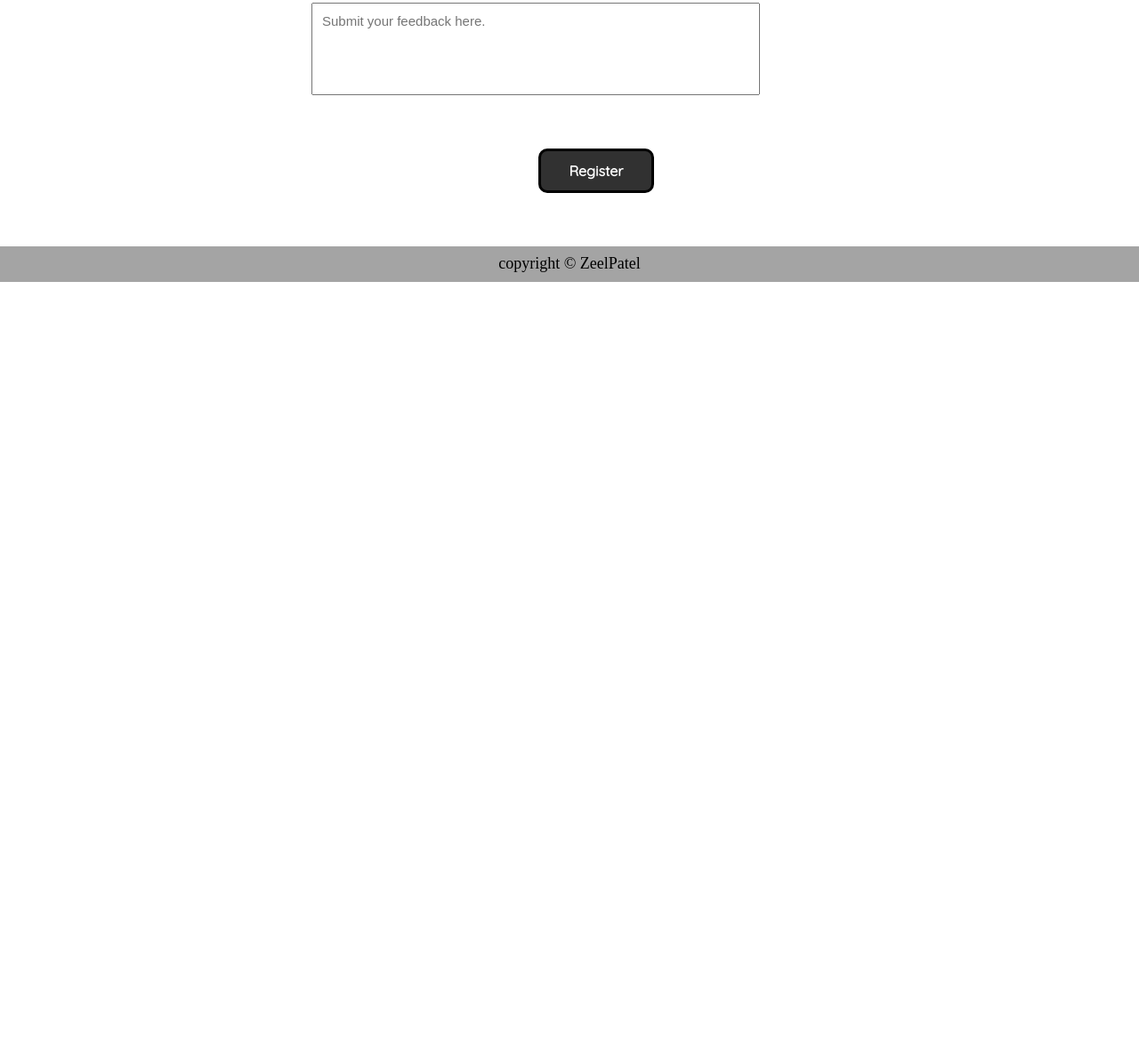
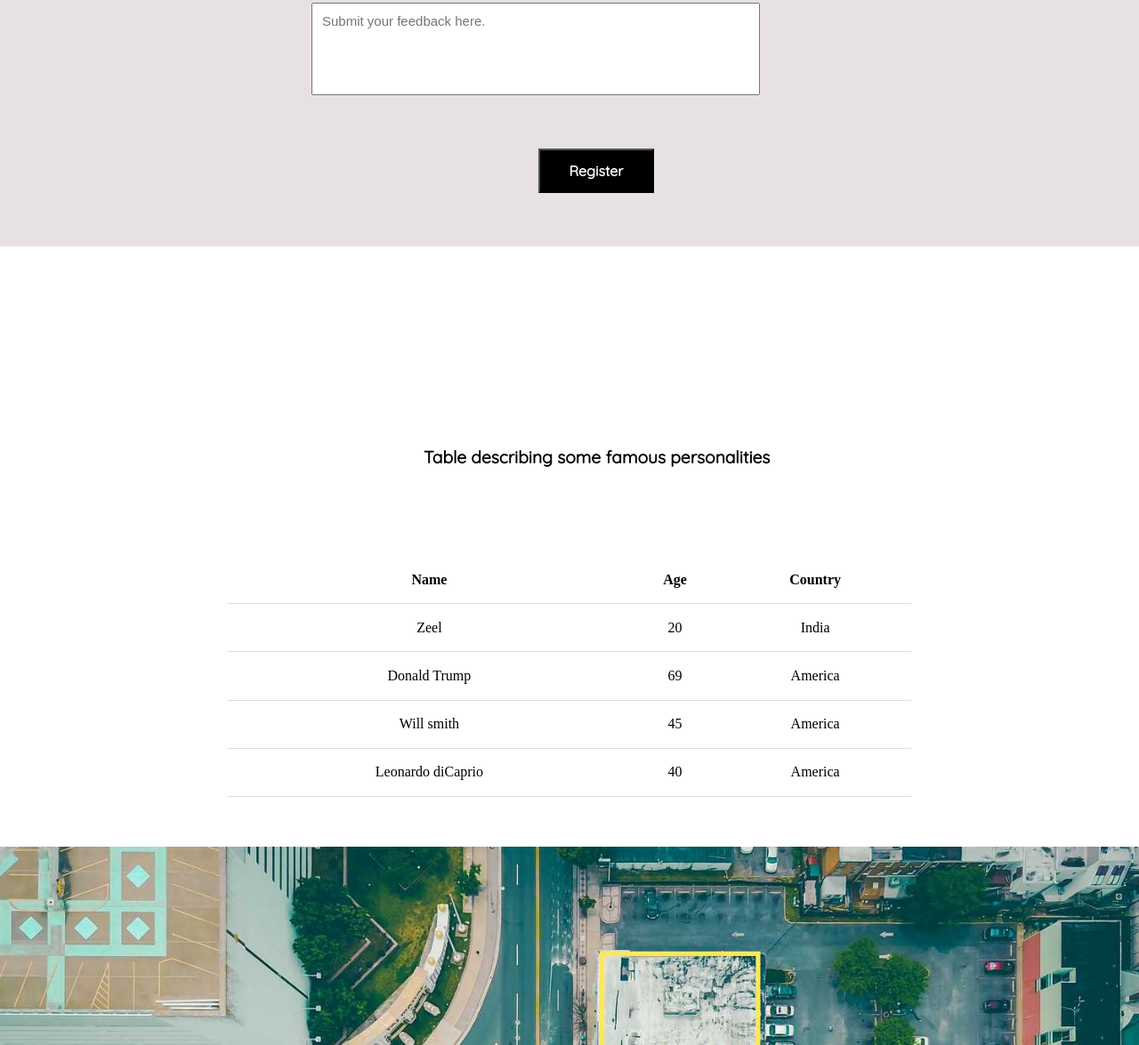
Before and after one commit to zeel073/sample-page, a plain HTML site: page index.html in a window 1280 px wide. Shown: the part 3765-4940 px from the top of the page at 89% size. Before the commit the page ends 4082 px from the top, so only its background shows below. Drawn offline with Linux system fonts and the light colour scheme; a web font is replaced by a local one.

Commit message:
table added

```diff
--- a/index.html
+++ b/index.html
@@ -109,6 +109,39 @@
                 </form>
             </div>
         </div>
+        <div class="table">
+            <table>
+                <caption>Table describing some famous personalities</caption>
+                <tr>
+                    <th>Name</th>
+                    <th>Age</th>
+                    <th>Country</th>
+                </tr>
+                <tr>
+                    <td>Zeel</td>
+                    <td>20</td>
+                    <td>India</td>
+                </tr>
+                <tr>
+                    <td>Donald Trump</td>
+                <td>69</td>
+                <td>America</td>
+            </tr>
+            <tr>
+                <td>Will smith</td>
+                <td>45</td>
+                <td>America</td>
+            </tr>
+            <tr>
+                <td>Leonardo diCaprio</td>
+                <td>40</td>
+                <td>America</td>
+            </tr>
+        </table>
+        </div>
+        <div class="map_img">
+            <img src="images/map.jpg" alt="">
+        </div>
         <div class="footer">
             <h1>Nikol</h1>
             <h2>Kuch din to guzaro nikol me</h2>
--- a/style.css
+++ b/style.css
@@ -67,7 +67,9 @@ header ul li:hover{
 footer {
     height: 40px;
     width: 100%;
-    bottom: 0;
+    /* bottom: 0; */
+    margin: 0px;
+    padding: 0;
     background-color: rgba(0, 0, 0, 0.356);
     color: rgb(0, 0, 0);
     display: flex;
@@ -165,6 +167,7 @@ footer p{
     min-height: 500px;
     display: flex;
     flex-direction: column;
+    background-color: rgba(214, 204, 204, 0.589);
 }
 .form .form_heading{
     display: flex;
@@ -227,13 +230,45 @@ footer p{
     font-family: 'Quicksand', sans-serif;
     font-weight: 900;
     font-size: medium;
-    border: 3px solid black;
-    border-radius: 10px;
-    background-color: rgba(0, 0, 0, 0.808);
+    /* border: 3px solid black; */
+    /* border-radius: 10px; */
+    background-color: rgb(0, 0, 0);
     color: white;
 }
 #submit:hover{
-    background-color: rgba(238, 21, 21, 0.082);
+    background-color: rgb(255, 255, 255);
     color: black;
     cursor: pointer;
 }
+.table{
+    height: 450px;
+    /* background-color: rgb(165, 98, 98); */
+}
+.table table, tr, th, td{
+    margin: 225px 0px 0px 20%;
+    /* border: 3px solid rgb(255, 255, 255); */
+    border-collapse: collapse;
+    /* background-color: rgb(170, 129, 129); */
+    text-align: center;
+}
+.table tr{
+    border-bottom: 1px solid #ddd;
+}
+.table table{
+    width: 60%;
+    height: 60%;
+}
+.table table tr:hover{
+    /* background-color: rgb(94, 184, 187); */
+    background-color: rgb(121, 240, 234);
+}
+table caption{
+    padding-bottom: 100px;
+    font-size: larger;
+    padding-left:  8%;
+    font-family: 'Quicksand', sans-serif;
+    font-weight: bolder;
+}
+.map_img img{
+    width: 100%;
+}
```
Also changed, not shown: images/map.jpg (added).
